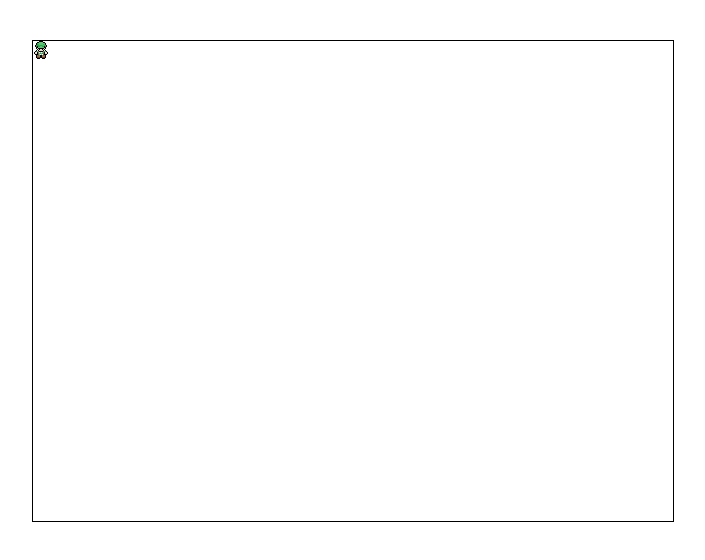
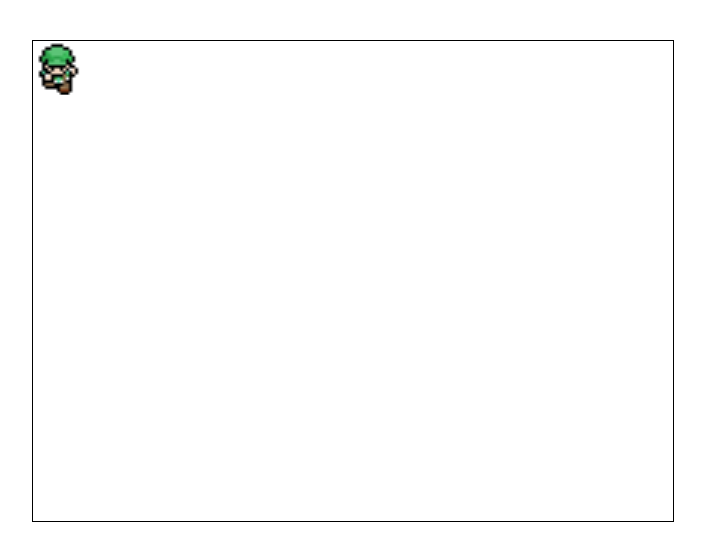
Before and after one commit to swashedbuckles/sprite-animation, a website with bundled scripts: page web/index.html in a window 1280 px wide. Shown: the whole page, without its empty margins (8-713 px from the left). Built offline with nearby package versions, Linux system fonts and the light colour scheme.

Commit message:
hey, it's alive!

```diff
--- a/lib/Animate.js
+++ /dev/null
@@ -1,18 +0,0 @@
-import {SpriteSheet} from './SpriteSheet';
-import {Sprite} from './Sprite';
-
-const sheet = new SpriteSheet('sprite.png');
-
-sheet.init()
-  .then(() => {
-    const fwd = new Sprite(16, 18);
-    fwd.addRange(0, 0, 72, 16);
-    const canvas = document.querySelector('canvas');
-    const ctx = canvas.getContext('2d');
-    const cell = fwd.draw();
-
-    /** @type {[CanvasImageSource, number, number, number, number, number, number, number, number]} */
-    const args = [sheet.getImage(), ...cell, ...cell];
-    ctx.drawImage(...args);
-
-  });
--- a/lib/Sprite.js
+++ b/lib/Sprite.js
@@ -23,6 +23,7 @@ export class Sprite {
    * @return {[number, number, number, number]}
    */
   draw() {
+    console.log('DRAW FRAME', this.frame);
     const cell = this.cells[this.frame];
     this.frame++;
     if(this.frame === this.cells.length) {
--- /dev/null
+++ b/web/Animation.js
@@ -0,0 +1,32 @@
+import {SpriteSheet} from '../lib/SpriteSheet.js';
+import {Sprite} from '../lib/Sprite.js';
+
+const sheet = new SpriteSheet('sprite.png');
+
+sheet.init()
+  .then(() => {
+    const fwd = new Sprite(16, 18);
+    fwd.addRange(0, 0, 72, 16);
+    const canvas = document.querySelector('canvas');
+    const cell = fwd.draw();
+
+    draw(canvas, sheet, cell);
+    setTimeout(() => {
+      const cell = fwd.draw();
+      draw(canvas, sheet, cell);
+    }, 250);
+  });
+
+  /**
+   *
+   * @param {HTMLCanvasElement} canvas
+   * @param {SpriteSheet} sheet
+   * @param {[number,number,number,number]} cell
+   */
+  function draw(canvas, sheet, cell) {
+    const ctx = canvas.getContext('2d');
+    /** @type {[CanvasImageSource, number, number, number, number, number, number, number, number]} */
+    const args = [sheet.getImage(), ...cell, 0, 0, cell[2] * 3, cell[3] * 3];
+    ctx.clearRect(0, 0, canvas.width, canvas.height);
+    ctx.drawImage(...args);
+  }
--- a/web/index.html
+++ b/web/index.html
@@ -14,8 +14,6 @@
   </head>
   <body>
     <canvas width="640" height="480"></canvas>
-    <script src="../lib/SpriteSheet.js" type="module"></script>
-    <script src="../lib/Sprite.js" type="module"></script>
-    <script src="../lib/Animate.js" type="module"></script>
+    <script src="./Animation.js" type="module"></script>
   </body>
 </html>
```
